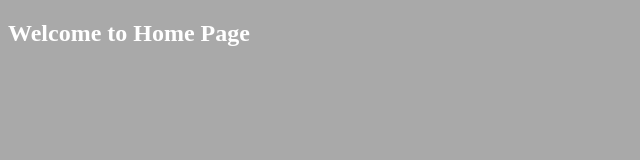
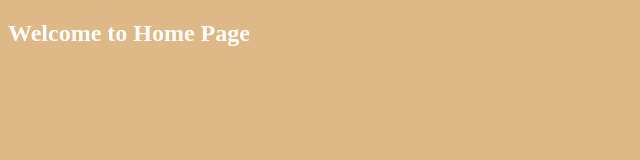
Before and after one commit to uc-dsh/first-repo, a plain HTML site: page index.html in a window 1280 px wide. Shown: the whole page, without its empty margins (0-640 px from the left). Drawn offline with Linux system fonts and the light colour scheme.

Commit message:
Change body backgroud color

```diff
--- a/style.css
+++ b/style.css
@@ -1,7 +1,7 @@
-body{
-    background-color: darkgrey;
+body {
+    background-color: burlywood;
 }
 
-h2{
+h2 {
     color: #fff;
 }
```
